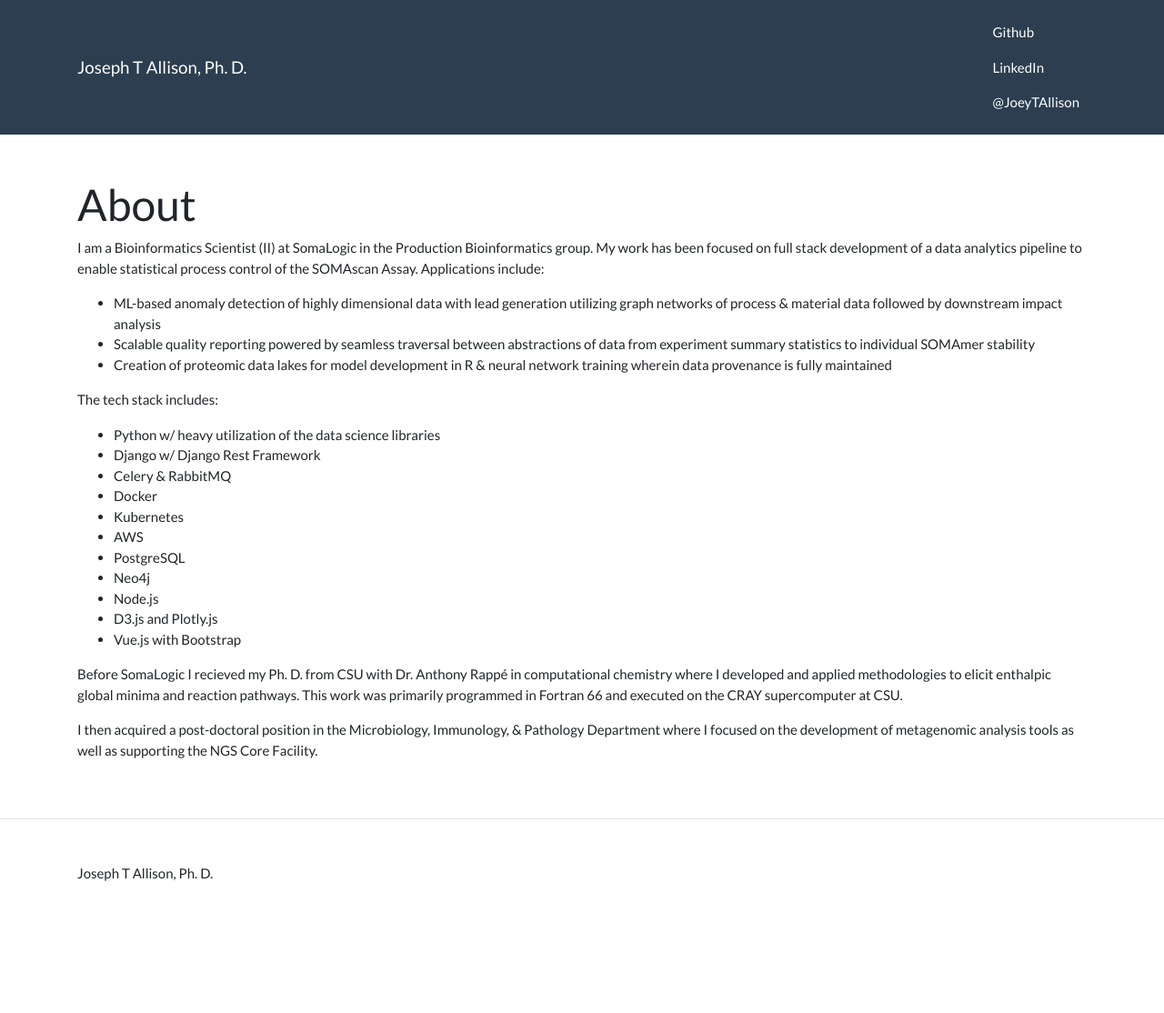
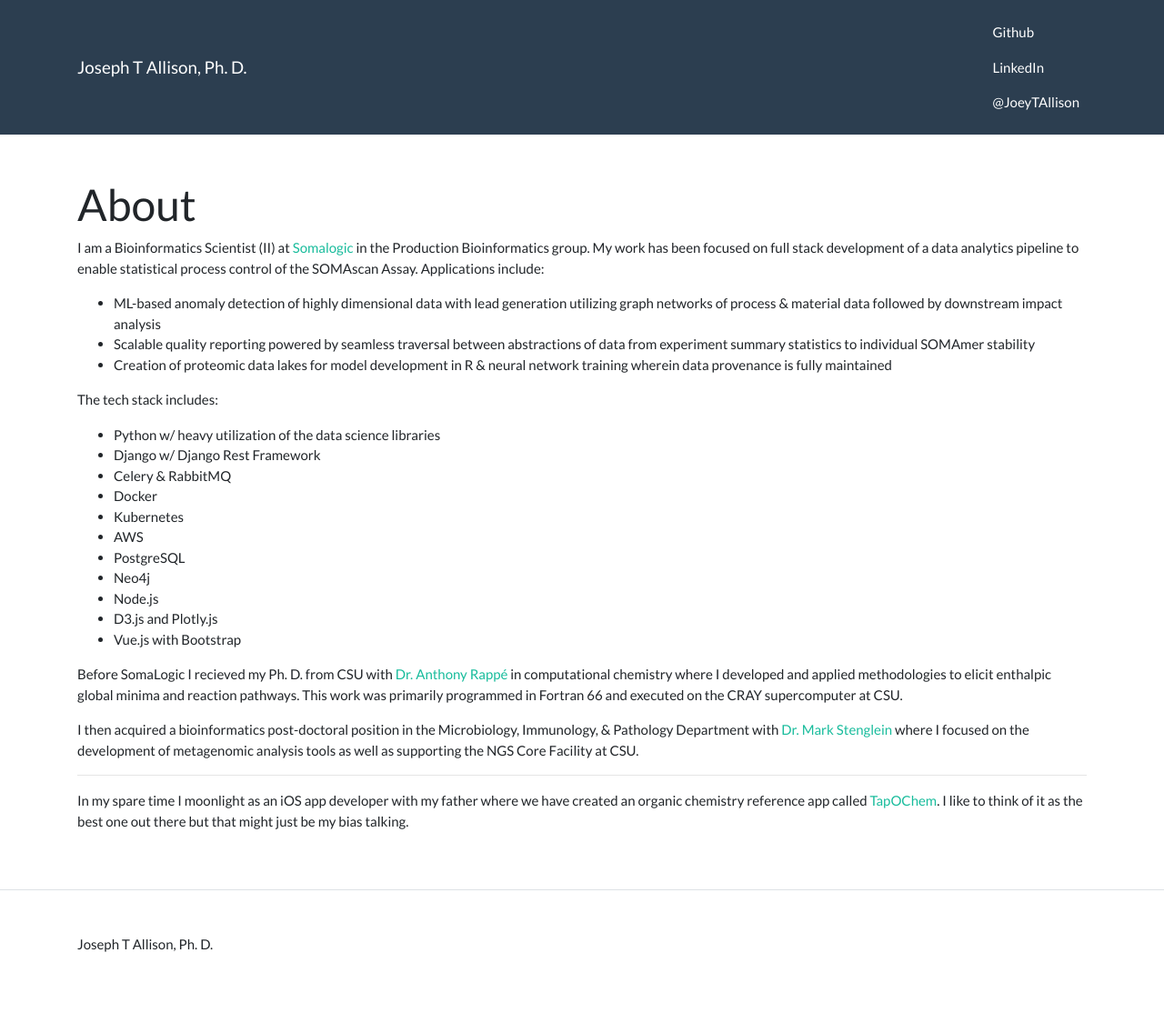
Before and after one commit to josephtallison/josephtallison.github.io, a Jekyll site: the page built from index.md, in a window 1280 px wide. Shown: the whole page at 91% size. Built offline with Jekyll 4.4.1, drawn with Linux system fonts in a browser that asks for light colours; before the commit the page ends 1036 px from its top, so only the background shows below that.

Commit message:
More description and links

```diff
--- a/index.md
+++ b/index.md
@@ -3,7 +3,7 @@ layout: page
 title: About
 ---
 
-I am a Bioinformatics Scientist (II) at SomaLogic in the Production Bioinformatics group. My work has been focused on full stack development of a data analytics pipeline to enable statistical process control of the SOMAscan Assay. Applications include:
+I am a Bioinformatics Scientist (II) at [Somalogic](www.somalogic.com) in the Production Bioinformatics group. My work has been focused on full stack development of a data analytics pipeline to enable statistical process control of the SOMAscan Assay. Applications include:
   * ML-based anomaly detection of highly dimensional data with lead generation utilizing graph networks of process & material data followed by downstream impact analysis
   * Scalable quality reporting powered by seamless traversal between abstractions of data from experiment summary statistics to individual SOMAmer stability
   * Creation of proteomic data lakes for model development in R & neural network training wherein data provenance is fully maintained
@@ -21,6 +21,10 @@ The tech stack includes:
   * D3.js and Plotly.js
   * Vue.js with Bootstrap
 
-Before SomaLogic I recieved my Ph. D. from CSU with Dr. Anthony Rappé in computational chemistry where I developed and applied methodologies to elicit enthalpic global minima and reaction pathways. This work was primarily programmed in Fortran 66 and executed on the CRAY supercomputer at CSU.
+Before SomaLogic I recieved my Ph. D. from CSU with [Dr. Anthony Rappé](http://www.chem.colostate.edu/person/?id=901886AF3A006543D9B2E19620DF8A92&sq=t) in computational chemistry where I developed and applied methodologies to elicit enthalpic global minima and reaction pathways. This work was primarily programmed in Fortran 66 and executed on the CRAY supercomputer at CSU.
 
-I then acquired a post-doctoral position in the Microbiology, Immunology, & Pathology Department where I focused on the development of metagenomic analysis tools as well as supporting the NGS Core Facility.
+I then acquired a bioinformatics post-doctoral position in the Microbiology, Immunology, & Pathology Department with [Dr. Mark Stenglein](https://www.stengleinlab.org/) where I focused on the development of metagenomic analysis tools as well as supporting the NGS Core Facility at CSU.
+
+___
+
+In my spare time I moonlight as an iOS app developer with my father where we have created an organic chemistry reference app called [TapOChem](https://apps.apple.com/us/app/tap-ochem/id579861146). I like to think of it as the best one out there but that might just be my bias talking.
```
